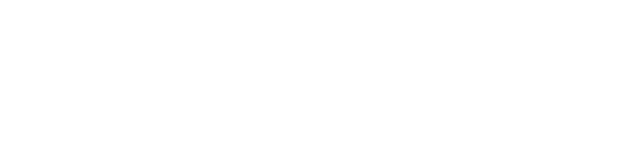
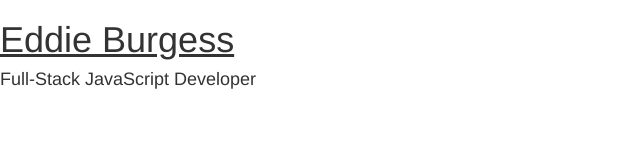
Before and after one commit to cpbuckingham/Portfolio_site, a plain HTML site: page index.html in a window 1280 px wide. Shown: the whole page, without its empty margins (0-640 px from the left). Drawn offline with nearby package versions, Linux system fonts and the light colour scheme.

Commit message:
add header

```diff
--- a/index.html
+++ b/index.html
@@ -5,8 +5,6 @@
     <meta http-equiv="X-UA-Compatible" content="IE=edge">
     <meta name="viewport" content="width=device-width, initial-scale=1">
     <title>Eddie Burgess</title>
-
-
     <!-- Bootstrap -->
     <link rel="stylesheet" href="https://maxcdn.bootstrapcdn.com/bootstrap/3.3.5/css/bootstrap.min.css">
     <link rel="stylesheet" href="https://maxcdn.bootstrapcdn.com/font-awesome/4.4.0/css/font-awesome.min.css">
@@ -19,7 +17,8 @@
     <![endif]-->
   </head>
   <body>
-
+    <h1><u>Eddie Burgess</u></h1>
+    <h4>Full-Stack JavaScript Developer</h4>
     <!-- jQuery (necessary for Bootstrap's JavaScript plugins) -->
     <script src="https://ajax.googleapis.com/ajax/libs/jquery/1.11.3/jquery.min.js"></script>
     <!-- Include all compiled plugins (below), or include individual files as needed -->
```
